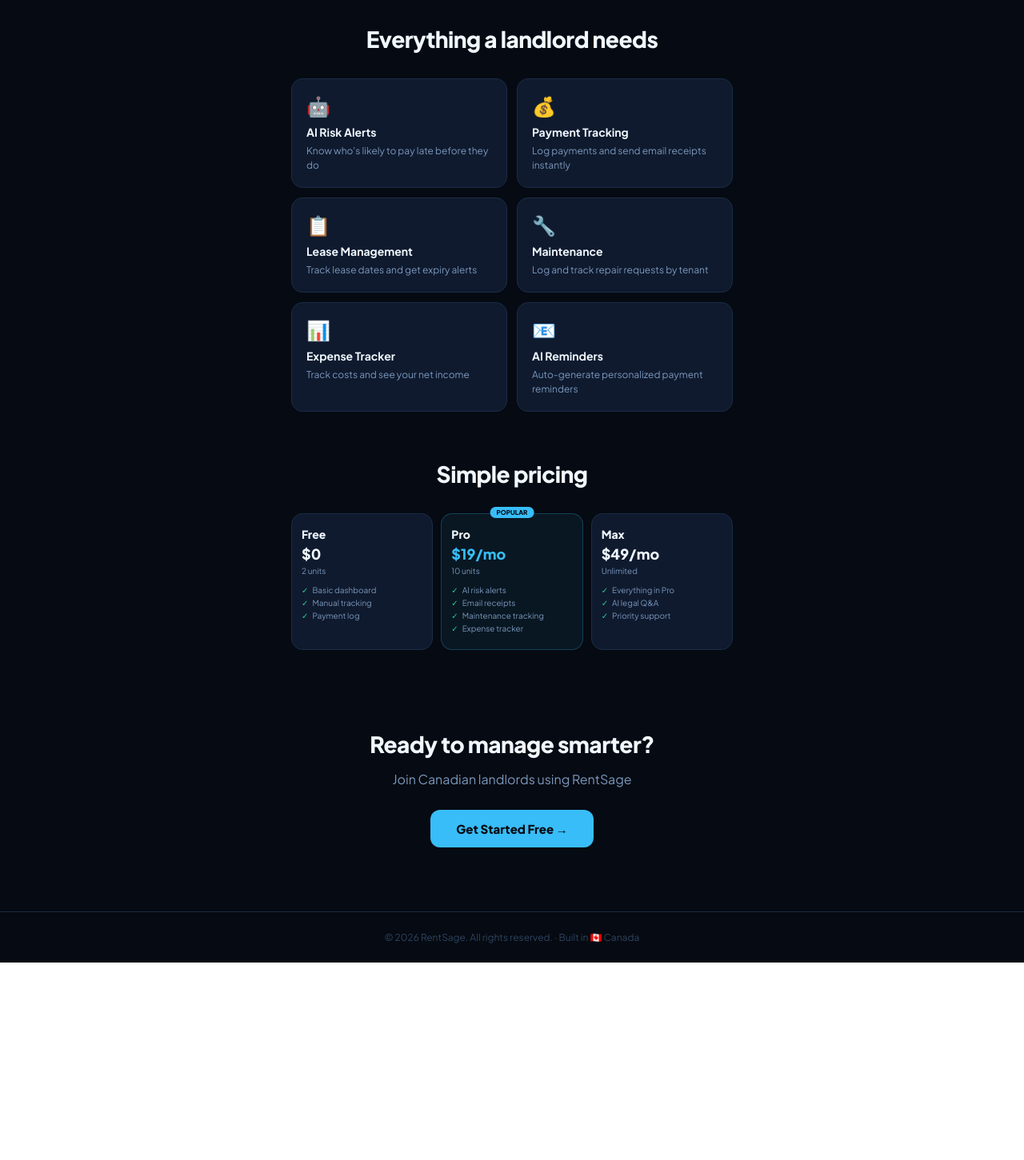
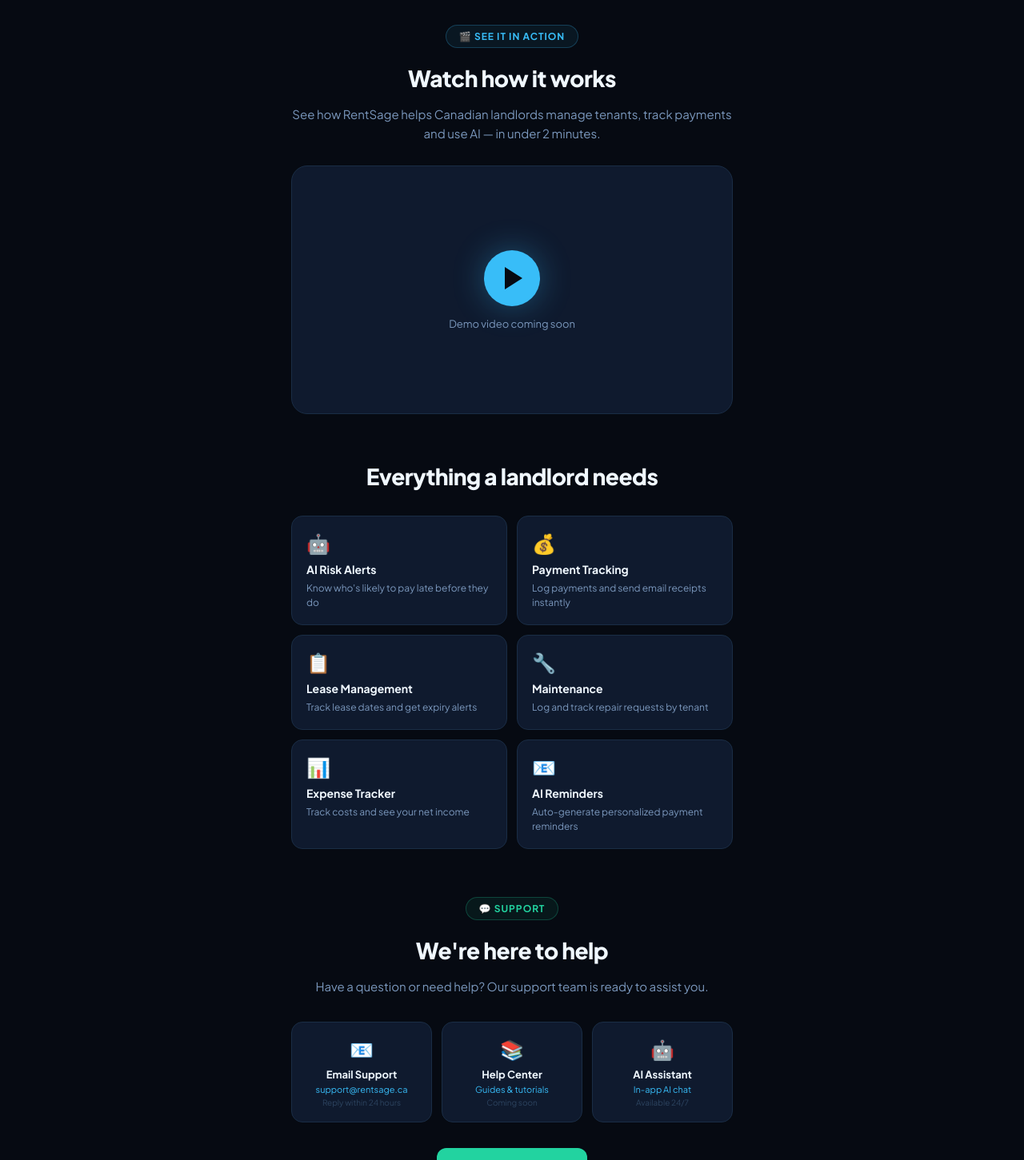
Before and after one commit to enriquerentmind/rentmind, a React (Create React App) app: page / in a window 1280 px wide. Shown: the part 920-2371 px from the top of the page at 80% size. Before the commit the page ends 2124 px from the top, so only its background shows below. Built offline with nearby package versions, Linux system fonts and the light colour scheme.

Commit message:
update landing page

```diff
--- a/src/Landing.js
+++ b/src/Landing.js
@@ -29,16 +29,13 @@
         <div style={{ display: "inline-block", background: "#38BDF812", border: "1px solid #38BDF840", borderRadius: 20, padding: "6px 16px", fontSize: 12, fontWeight: 700, color: "#38BDF8", marginBottom: 24, letterSpacing: 1 }}>
           🇨🇦 BUILT FOR CANADIAN LANDLORDS
         </div>
-
         <h1 style={{ fontSize: 42, fontWeight: 800, lineHeight: 1.15, marginBottom: 20, letterSpacing: -1 }}>
           Manage your rentals<br />
           <span style={{ color: "#38BDF8" }}>smarter with AI</span>
         </h1>
-
         <p style={{ color: "#7A97BC", fontSize: 17, lineHeight: 1.7, marginBottom: 40 }}>
           RentSage helps small landlords track payments, manage tenants, predict late payers, and send AI-powered reminders — all in one place.
         </p>
-
         {submitted ? (
           <div style={{ background: "#22D3A018", border: "1px solid #22D3A040", borderRadius: 14, padding: "20px", color: "#22D3A0", fontWeight: 700, fontSize: 16 }}>
             ✅ You're on the waitlist! We'll be in touch soon.
@@ -59,7 +56,6 @@
             </button>
           </div>
         )}
-
         <p style={{ color: "#2D4460", fontSize: 12, marginTop: 14 }}>Free to start · No credit card required</p>
       </div>
 
@@ -73,12 +69,10 @@
             </div>
             <div style={{ background: "#38BDF818", border: "1px solid #38BDF840", borderRadius: 8, padding: "6px 10px", color: "#38BDF8", fontSize: 11, fontWeight: 700 }}>🤖 AI</div>
           </div>
-
           <div style={{ background: "#F8717112", border: "1px solid #F8717130", borderRadius: 10, padding: "10px 12px", marginBottom: 12, display: "flex", justifyContent: "space-between", alignItems: "center" }}>
             <div style={{ color: "#F87171", fontSize: 12, fontWeight: 700 }}>⚠ 1 tenant at risk</div>
             <div style={{ background: "#F8717120", borderRadius: 6, padding: "4px 8px", color: "#F87171", fontSize: 10, fontWeight: 700 }}>Ask AI</div>
           </div>
-
           <div style={{ display: "grid", gridTemplateColumns: "1fr 1fr", gap: 10, marginBottom: 12 }}>
             <div style={{ background: "#060A12", borderRadius: 12, padding: "14px" }}>
               <div style={{ color: "#2D4460", fontSize: 9, letterSpacing: 1.5, marginBottom: 6 }}>COLLECTED</div>
@@ -91,7 +85,6 @@
               <div style={{ color: "#2D4460", fontSize: 10 }}>after expenses</div>
             </div>
           </div>
-
           <div style={{ display: "grid", gridTemplateColumns: "repeat(4,1fr)", gap: 6 }}>
             {[{ l: "UNITS", v: "4", c: "#38BDF8" }, { l: "PAID", v: "2", c: "#22D3A0" }, { l: "PENDING", v: "2", c: "#F87171" }, { l: "MAINT", v: "1", c: "#FB923C" }].map((s, i) => (
               <div key={i} style={{ background: "#060A12", borderRadius: 10, padding: "10px 6px", textAlign: "center" }}>
@@ -99,6 +92,23 @@
                 <div style={{ color: "#2D4460", fontSize: 7, letterSpacing: 1 }}>{s.l}</div>
               </div>
             ))}
+          </div>
+        </div>
+      </div>
+
+      {/* Demo Video Section */}
+      <div style={{ padding: "0 24px 60px", maxWidth: 600, margin: "0 auto", textAlign: "center" }}>
+        <div style={{ display: "inline-block", background: "#38BDF812", border: "1px solid #38BDF840", borderRadius: 20, padding: "6px 16px", fontSize: 12, fontWeight: 700, color: "#38BDF8", marginBottom: 20, letterSpacing: 1 }}>
+          🎬 SEE IT IN ACTION
+        </div>
+        <h2 style={{ fontSize: 28, fontWeight: 800, marginBottom: 16, letterSpacing: -0.5 }}>Watch how it works</h2>
+        <p style={{ color: "#7A97BC", fontSize: 15, marginBottom: 28, lineHeight: 1.6 }}>See how RentSage helps Canadian landlords manage tenants, track payments and use AI — in under 2 minutes.</p>
+        <div style={{ background: "#0F1A2E", border: "1px solid #1A2D45", borderRadius: 20, overflow: "hidden", aspectRatio: "16/9", display: "flex", alignItems: "center", justifyContent: "center", cursor: "pointer" }}>
+          <div style={{ textAlign: "center" }}>
+            <div style={{ width: 70, height: 70, borderRadius: "50%", background: "#38BDF8", display: "flex", alignItems: "center", justifyContent: "center", margin: "0 auto 14px", boxShadow: "0 0 40px #38BDF855" }}>
+              <div style={{ width: 0, height: 0, borderTop: "14px solid transparent", borderBottom: "14px solid transparent", borderLeft: "22px solid #060A12", marginLeft: 4 }} />
+            </div>
+            <div style={{ color: "#7A97BC", fontSize: 13 }}>Demo video coming soon</div>
           </div>
         </div>
       </div>
@@ -124,6 +134,32 @@
             </div>
           ))}
         </div>
+      </div>
+
+      {/* Customer Support Section */}
+      <div style={{ padding: "0 24px 60px", maxWidth: 600, margin: "0 auto", textAlign: "center" }}>
+        <div style={{ display: "inline-block", background: "#22D3A012", border: "1px solid #22D3A040", borderRadius: 20, padding: "6px 16px", fontSize: 12, fontWeight: 700, color: "#22D3A0", marginBottom: 20, letterSpacing: 1 }}>
+          💬 SUPPORT
+        </div>
+        <h2 style={{ fontSize: 28, fontWeight: 800, marginBottom: 16, letterSpacing: -0.5 }}>We're here to help</h2>
+        <p style={{ color: "#7A97BC", fontSize: 15, marginBottom: 32, lineHeight: 1.6 }}>Have a question or need help? Our support team is ready to assist you.</p>
+        <div style={{ display: "grid", gridTemplateColumns: "1fr 1fr 1fr", gap: 12, marginBottom: 32 }}>
+          {[
+            { i: "📧", t: "Email Support", d: "support@rentsage.ca", sub: "Reply within 24 hours" },
+            { i: "📚", t: "Help Center", d: "Guides & tutorials", sub: "Coming soon" },
+            { i: "🤖", t: "AI Assistant", d: "In-app AI chat", sub: "Available 24/7" },
+          ].map((s, i) => (
+            <div key={i} style={{ background: "#0F1A2E", border: "1px solid #1A2D45", borderRadius: 14, padding: "18px 12px", textAlign: "center" }}>
+              <div style={{ fontSize: 24, marginBottom: 8 }}>{s.i}</div>
+              <div style={{ fontWeight: 700, fontSize: 13, marginBottom: 4 }}>{s.t}</div>
+              <div style={{ color: "#38BDF8", fontSize: 11, marginBottom: 4 }}>{s.d}</div>
+              <div style={{ color: "#2D4460", fontSize: 10 }}>{s.sub}</div>
+            </div>
+          ))}
+        </div>
+        <a href="mailto:support@rentsage.ca" style={{ background: "#22D3A0", color: "#060A12", padding: "13px 28px", borderRadius: 12, fontWeight: 800, fontSize: 14, textDecoration: "none", display: "inline-block" }}>
+          Contact Support →
+        </a>
       </div>
 
       {/* Pricing */}
```
